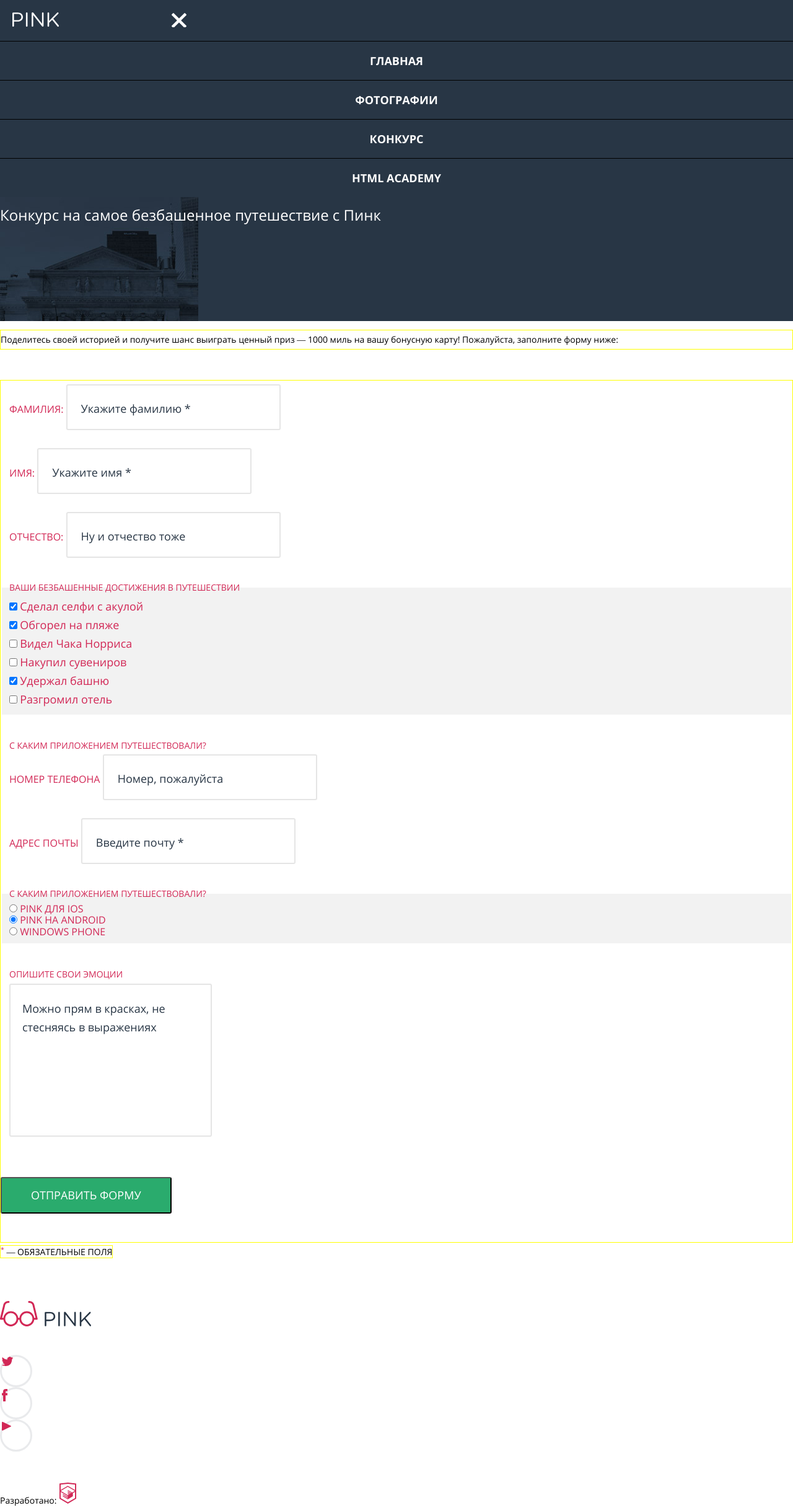
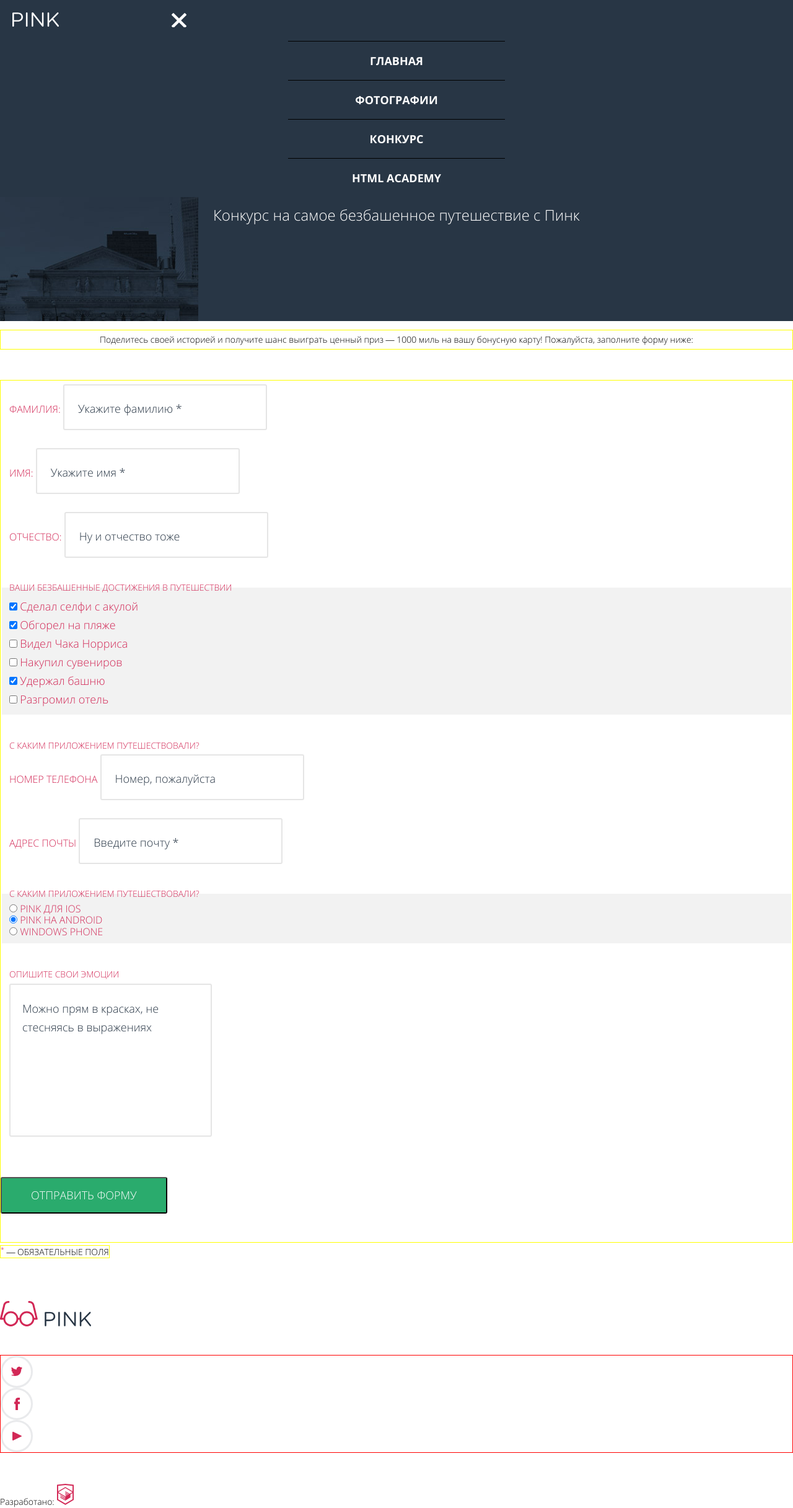
Before and after one commit to sagalatov/424675-pink-18, a website: page source/competition.html in a window 1280 px wide. Shown: the whole page at 62% size. Drawn offline with nearby package versions, Linux system fonts and the light colour scheme; files that its build step writes are made by us from their sources.

Commit message:
fixed style in list

```diff
--- /dev/null
+++ b/source/sass/blocks/filter-button.scss
@@ -0,0 +1,7 @@
+.filter-button {
+  display: flex;
+  align-items: center;
+  justify-content: space-between;
+  min-width: 220px;
+  margin-bottom: 30px;
+}
--- a/source/sass/blocks/filter.scss
+++ b/source/sass/blocks/filter.scss
@@ -1,5 +1,12 @@
 .filter {
+  display: flex;
+  flex-direction: column;
+  align-items: center;
   background: $white-two;
+  margin-bottom: 40px;
+}
+
+.filter__photo-item {
   margin-bottom: 40px;
 }
 
@@ -14,7 +21,6 @@
 }
 
 .filter__color {
-  margin-bottom: 39px;
   width: 48px;
   height: 43px;
   font-size: 0;
@@ -84,9 +90,6 @@
   border-radius: 50%;
   background: #ffffff;
   cursor: pointer;
-
- -webkit-appearance: none;
-
-
- margin-top: -7px;
+  -webkit-appearance: none;
+  margin-top: -7px;
 }
--- a/source/sass/blocks/main-nav.scss
+++ b/source/sass/blocks/main-nav.scss
@@ -1,6 +1,9 @@
 .main-nav {
   display: flex;
-  justify-content: center;
+  flex-direction: column;
+  list-style: none;
+  margin: 0;
+  padding: 0;
 }
 
 .main-nav__wrapper {
@@ -10,6 +13,15 @@
 }
 
 .main-nav__list a {
+  display: flex;
+  justify-content: center;
+  min-width: 320px;
+  padding: 15px;
+  color: $white;
+  font-size: 18px;
+  line-height: 32px;
+  font-weight: bold;
+  text-transform: uppercase;
   text-decoration: none;
 }
 
--- a/source/sass/blocks/page-footer.scss
+++ b/source/sass/blocks/page-footer.scss
@@ -2,7 +2,17 @@
   margin-top: 64px;
 }
 
+.social__list {
+display: flex;
+flex-direction: column;
+border: 1px solid red;
+}
+
 .social__item {
+  display: flex;
+  flex-direction: column;
+  justify-content: center;
+  align-items: center;
   width: 46px;
   height: 46px;
   border: 3px solid $dark-blue-down;
@@ -15,12 +25,10 @@
   font-weight: normal;
 }
 
-
 .page-footer__logo {
   margin-bottom: 43px;
 }
 
 .page-footer__social {
-
  margin-bottom: 50px;
 }
--- a/source/sass/blocks/page-header.scss
+++ b/source/sass/blocks/page-header.scss
@@ -12,9 +12,11 @@
 }
 
 .page-header__title {
+  padding: 0 20px;
+  text-align: center;
   font-size: 24px;
   line-height: 24px;
-  font-weight: normal;
+  font-weight: 300;
 }
 
 .page-header__logo {
--- a/source/sass/blocks/promo.scss
+++ b/source/sass/blocks/promo.scss
@@ -5,4 +5,6 @@
 
 .promo__item {
   margin-bottom: 49px;
+  text-align: center;
+  padding: 0 40px;
 }
--- a/source/sass/blocks/site-list.scss
+++ b/source/sass/blocks/site-list.scss
@@ -1,20 +1,6 @@
+
 .site-list {
-  display: flex;
-  flex-direction: column;
-  flex-grow: 1;
   list-style: none;
   margin: 0;
   padding: 0;
 }
-
-.site-list__item a {
-  display: flex;
-  flex-grow: 1;
-  justify-content: center;
-  padding: 15px;
-  color: $white;
-  font-size: 18px;
-  line-height: 32px;
-  font-weight: bold;
-  text-transform: uppercase;
-}
--- a/source/sass/fonts.scss
+++ b/source/sass/fonts.scss
@@ -2,7 +2,7 @@
     font-family: "opensans";
     src : url("../fonts/opensans.woff") format("woff");
     src : url("../fonts/opensans.woff2") format("woff2");
-    font-weight: 400;
+    font-weight: regular;
     font-style: normal;
 }
 
@@ -10,7 +10,7 @@
     font-family: "opensans";
     src : url("../fonts/opensanslight.woff") format("woff");
     src : url("../fonts/opensanslight.woff2") format("woff2");
-    font-weight: 300;
+    font-weight: light;
     font-style: normal;
 }
 
@@ -18,6 +18,6 @@
     font-family: "opensans";
     src : url("../fonts/opensansbold.woff") format("woff");
     src : url("../fonts/opensansbold.woff2") format("woff2");
-    font-weight: 700;
+    font-weight: bold;
     font-style: normal;
 }
--- a/source/sass/style.scss
+++ b/source/sass/style.scss
@@ -8,6 +8,7 @@
 @import './blocks/contacts.scss';
 @import './blocks/copyright.scss';
 @import './blocks/filter.scss';
+@import './blocks/filter-button.scss';
 @import './blocks/main-nav.scss';
 @import './blocks/page-footer.scss';
 @import './blocks/page-header.scss';
```
Also changed, not shown: source/photo.html (+2 -0 lines).
